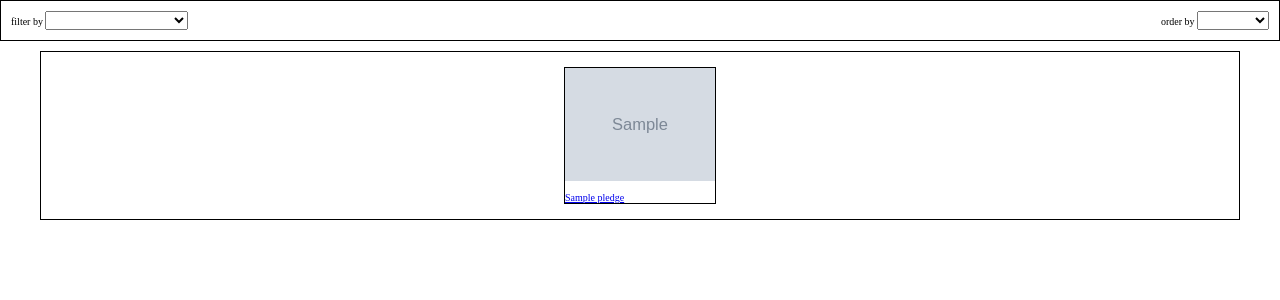
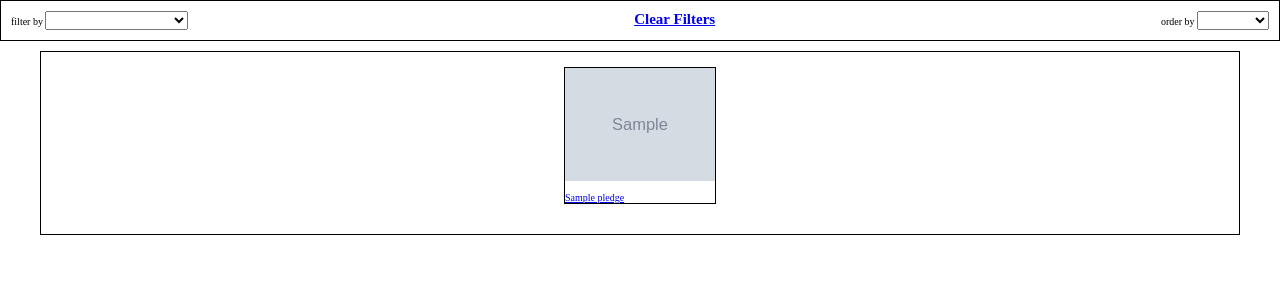
Before and after one commit to LuisJZ2004/clothestore, a Django app: template clothestore/clothes/templates/clothes/clothes_by_gender.html in a window 1280 px wide. Shown: the part 79-379 px from the top of the page. Run offline with Django 4.2, Linux system fonts and the light colour scheme; tables that the repository leaves empty hold one stand-in row (values such as "Sample post"); the template is opened without the code that fills it: values that come from a table or form of the project are taken from there, most other values are stand-ins (such as "Sample title", 1, 10 or a date in 2020); grey boxes marked "Sample" are stand-in pictures.

Commit message:
clear filters

```diff
--- a/clothestore/clothes/static/clothes/css/clothes.css
+++ b/clothestore/clothes/static/clothes/css/clothes_gender.css
@@ -30,5 +30,6 @@
 .clothe {
     display: flex;
     flex-direction: column;
+    margin-bottom: 15px;
     border: 1px solid black;
 }
--- a/clothestore/clothes/templates/clothes/clothes_by_gender.html
+++ b/clothestore/clothes/templates/clothes/clothes_by_gender.html
@@ -1,7 +1,7 @@
 {% extends '../home/base_layout.html' %}
 {% load static %}
 {% block styles %}
-<link rel="stylesheet" href="{% static 'clothes/css/clothes.css' %}">
+<link rel="stylesheet" href="{% static 'clothes/css/clothes_gender.css' %}" type="text/css">
 {% endblock styles %}
 
 {% block content %}
@@ -30,6 +30,14 @@
             {% endfor %}
         </select>
     </div>
+
+    {% if filter or order %}
+        <div class="clear-filters">
+            <h2>
+                <a href="{% url 'clothes:clothes_by_gender' gender %}">Clear Filters</a>
+            </h2>
+        </div>
+    {% endif %}
 
     <div class="filter-by-order">
         <span>order by</span>
--- a/clothestore/clothestore/settings.py
+++ b/clothestore/clothestore/settings.py
@@ -124,6 +124,9 @@ USE_TZ = True
 # https://docs.djangoproject.com/en/4.1/howto/static-files/
 
 STATIC_URL = 'static/'
+STATICFILES_DIRS = [
+    os.path.join(BASE_DIR, 'static')
+]
 
 MEDIA_ROOT = os.path.join(BASE_DIR, 'media')
 MEDIA_URL = '/media/'
```
